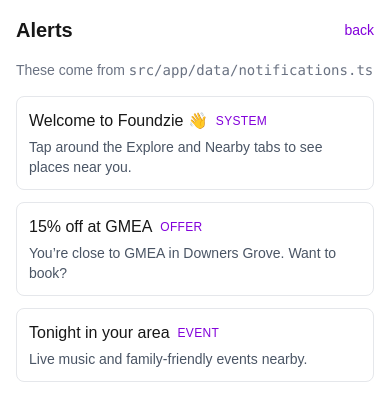
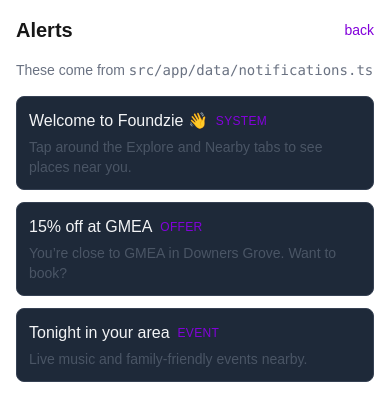
Before and after one commit to Foundzie/foundzie-v2, a Next.js app: page /mobile/notifications in a window 390 px wide. Shown: the top 420 px of the page. Built offline with nearby package versions, Linux system fonts and the light colour scheme.

Commit message:
Tweak mobile alerts to match dark theme

```diff
--- a/src/app/mobile/notifications/page.tsx
+++ b/src/app/mobile/notifications/page.tsx
@@ -20,7 +20,7 @@ export default function MobileNotificationsPage() {
         {mockNotifications.map((n) => (
           <li
             key={n.id}
-            className="rounded-lg border border-gray-200 p-3 bg-white"
+           className="rounded-lg border border-gray-700 p-3 bg-gray-800 text-gray-100"
           >
             <div className="flex items-center gap-2 mb-1">
               <p className="font-medium">{n.title}</p>
```
